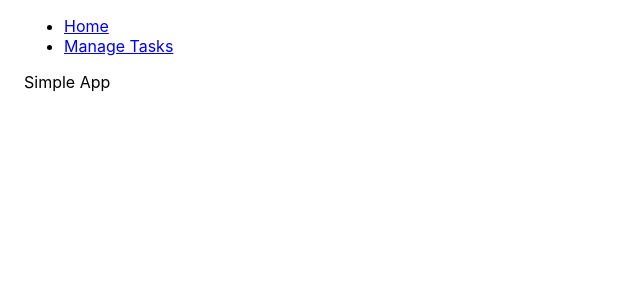
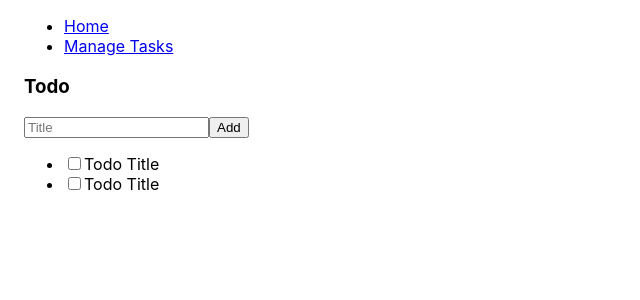
Before and after one commit to sharonshaliyo/TodoApp-ReactRedux, a React (Create React App) app: page / in a window 1280 px wide. Shown: the top 300 px of the page, without its empty margins (0-640 px from the left). Built offline with nearby package versions, Linux system fonts and the light colour scheme.

Commit message:
feat: Code for Simple Todo

```diff
--- a/src/components/SimpleTodo.js
+++ /dev/null
@@ -1,7 +0,0 @@
-import React from "react";
-
-export default () => {
-    return <>
-        Simple App
-    </>
-}
--- /dev/null
+++ b/src/components/SimpleTodo/SimpleTodo.js
@@ -0,0 +1,18 @@
+import React, { useState } from "react";
+import SimpleTodoItem from './SimpleTodoItem'
+
+export default () => {
+    const [todos, setTodos] = useState(['Learn', 'Grind'])
+    return <>
+        <div>
+            <h3>Todo</h3>
+            <form>
+                <input type="text" placeholder="Title" />
+                <button>Add</button>
+            </form>
+            <ul>
+                {todos.map(todo => <SimpleTodoItem todo={todo} />)}
+            </ul>
+        </div>
+    </>
+}
--- /dev/null
+++ b/src/components/SimpleTodo/SimpleTodoItem.js
@@ -0,0 +1,10 @@
+import React from 'react'
+
+const SimpleTodoItem = () => {
+    return (<li>
+        <input type="checkbox" />
+        <label>Todo Title</label>
+    </li>)
+}
+
+export default SimpleTodoItem
--- a/src/components/TasksApp.js
+++ b/src/components/TasksApp.js
@@ -3,7 +3,7 @@ import { connect } from 'react-redux'
 import { BrowserRouter, Routes, Route, Link } from 'react-router-dom'
 import { Container } from '@mui/material'
 
-import SimpleTodo from './SimpleTodo'
+import SimpleTodo from './SimpleTodo/SimpleTodo'
 import TasksPage from '../components/TasksPage'
 import { filterTasks } from '../actions/index'
 import { getFilteredTasks } from '../reducers'
```
